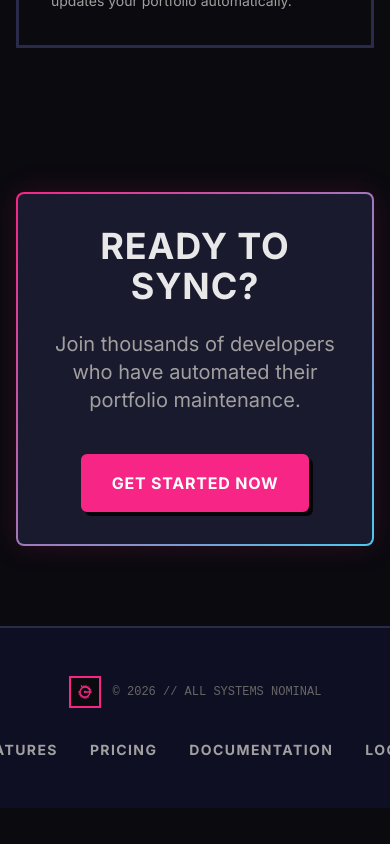
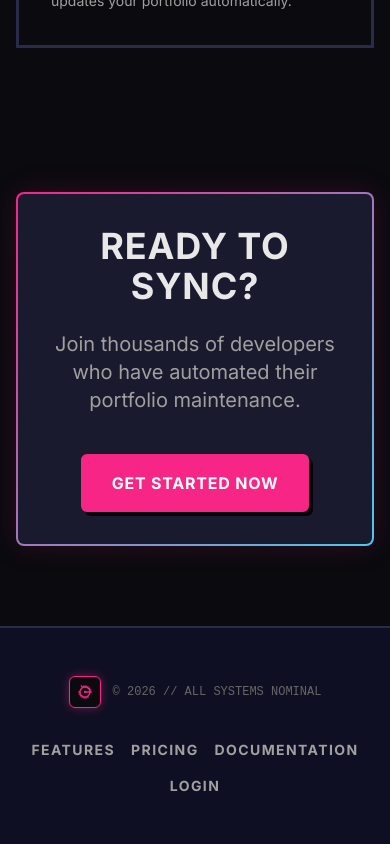
Before and after one commit to bylukeO/portfoliosyncfrontend, a React (Vite) app in the folder client/: page / in a window 390 px wide. Shown: the part 2825-3669 px from the top of the page. Before the commit the page ends 3633 px from the top, so only its background shows below. Built offline with nearby package versions, Linux system fonts and the light colour scheme.

Commit message:
fix(landing): align mobile footer with sleek design and fix overflow

```diff
--- a/client/src/pages/Landing.jsx
+++ b/client/src/pages/Landing.jsx
@@ -276,7 +276,7 @@ export default function Landing() {
             <footer className="border-t-2 border-[#2a2a4a] bg-[#0f0f23] py-12 px-6 relative z-10">
                 <div className="max-w-7xl mx-auto flex flex-col md:flex-row justify-between items-center gap-8">
                     <div className="flex items-center gap-3">
-                        <div className="w-8 h-8 border-2 border-[#f72585] bg-[#0a0a0f] flex items-center justify-center">
+                        <div className="w-8 h-8 rounded-lg md:rounded-none border border-[#f72585] md:border-2 bg-[#0a0a0f] flex items-center justify-center shadow-[0_0_10px_rgba(247,37,133,0.4)]">
                             <span className="text-[#f72585]">
                                 <SyncIcon className="w-4 h-4" />
                             </span>
@@ -286,7 +286,7 @@ export default function Landing() {
                         </div>
                     </div>
 
-                    <div className="flex gap-8 text-sm font-bold uppercase tracking-widest text-[#a0a0a0]">
+                    <div className="flex flex-wrap justify-center gap-4 md:gap-8 text-sm font-bold uppercase tracking-widest text-[#a0a0a0]">
                         <a href="#" className="hover:text-[#f72585] transition-colors">Features</a>
                         <a href="#" className="hover:text-[#f72585] transition-colors">Pricing</a>
                         <a href="#" className="hover:text-[#f72585] transition-colors">Documentation</a>
```
